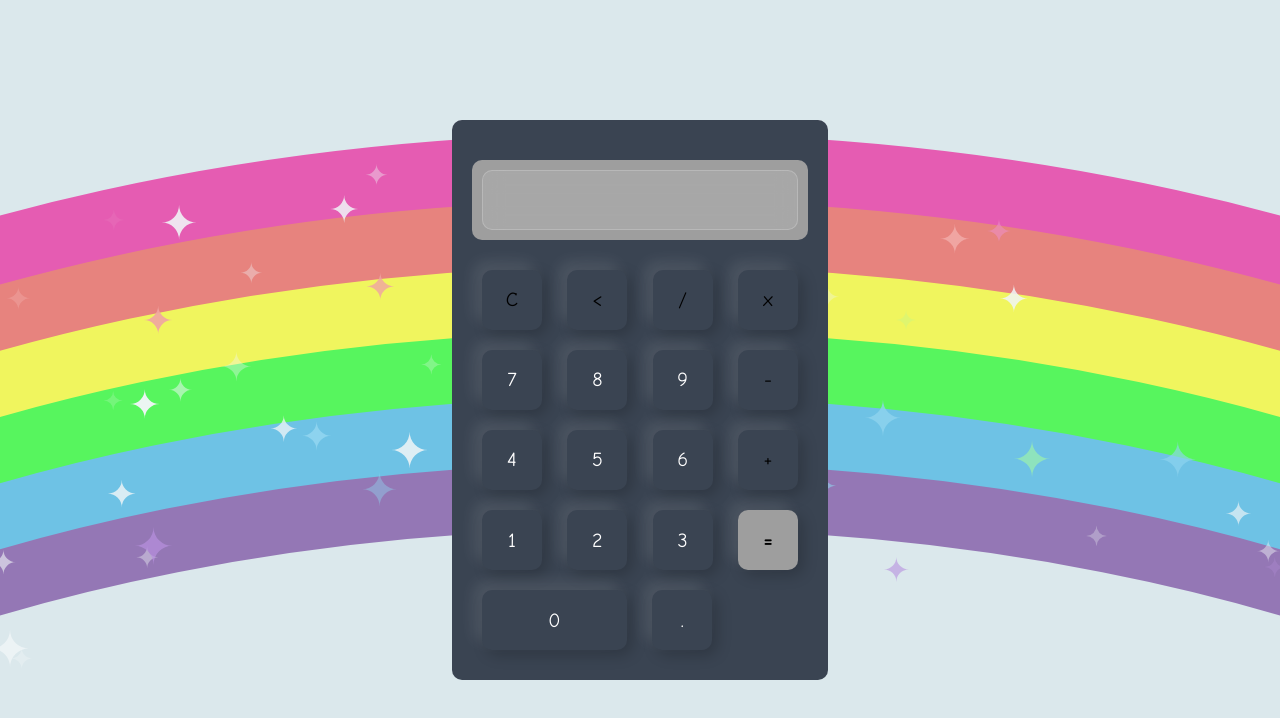
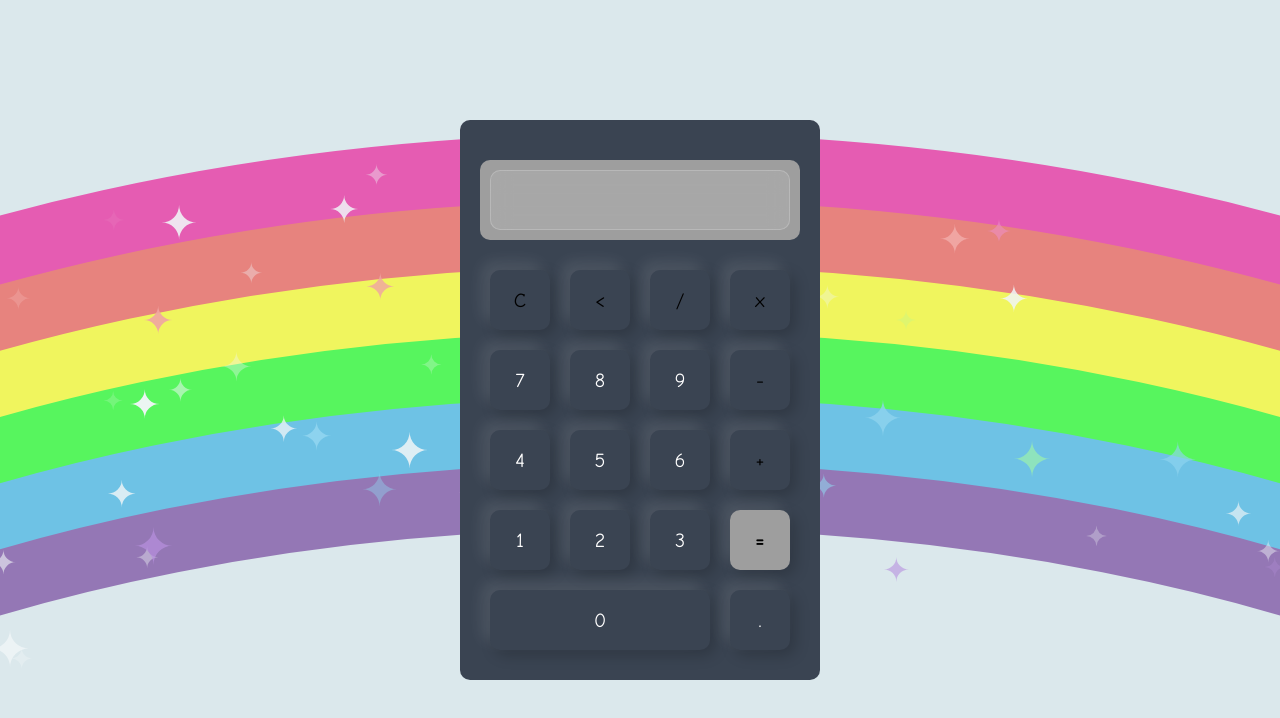
Before and after one commit to callmebyyourfathersname/callmebyyourfathersname.github.io, a plain HTML site: page s3calcu/index.html in a window 1280 px wide. Drawn offline with Linux system fonts and the light colour scheme; grey boxes are pictures that could not be loaded.

Commit message:
Update button-row styles for flex display and improved layout

```diff
--- a/s3calcu/styles.css
+++ b/s3calcu/styles.css
@@ -119,10 +119,12 @@ canvas {
 }
 
 .button-row {
-    display: ;
+    display: flex;
     justify-content: space-between;
+    flex-wrap: wrap;
 }
 
+
 .button-row input.zero {
-    width: 145px;
+    flex-grow: 2;
 }
```
